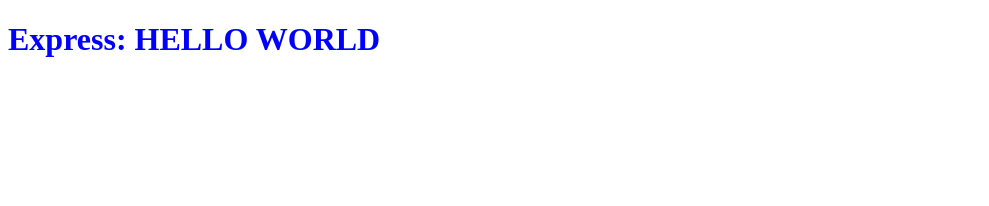
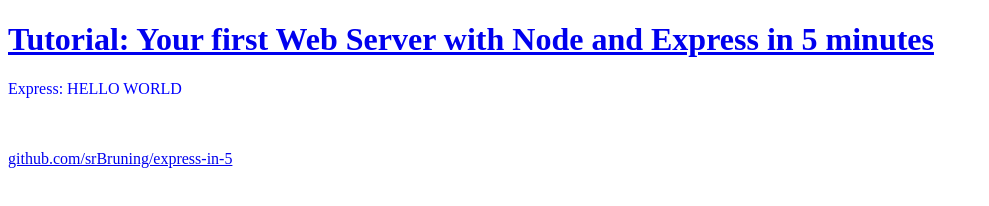
Before and after one commit to srBruning/express-in-5, a website: page index.html in a window 1280 px wide. Shown: the whole page, without its empty margins (0-989 px from the left). Drawn offline with Linux system fonts and the light colour scheme.

```diff
--- a/index.html
+++ b/index.html
@@ -4,8 +4,15 @@
    <title>Node Workshop</title>
  </head>
  <body>
-     <h1 style="color: blue;">
+     <a href="https://github.com/srBruning/express-in-5">
+     	<h1>Tutorial: Your first Web Server with Node and Express in 5 minutes</h1></a>
+
+     <p style="color: blue;">
         Express: HELLO WORLD
-     </h1>
+     </p>
+     <br/>
+     <br/>
+     <a href="https://github.com/srBruning/express-in-5">github.com/srBruning/express-in-5</a>
+
  </body>
 </html>
--- a/server.js
+++ b/server.js
@@ -3,7 +3,7 @@
 const server = express();
 
 server.get("/json", (req, res) =>{
-	res.json({message: "hello world"});
+	res.json({message: "hello world", view_more: "https://github.com/srBruning/express-in-5"});
 });
 
 server.get("/", (req, res) =>{
```
